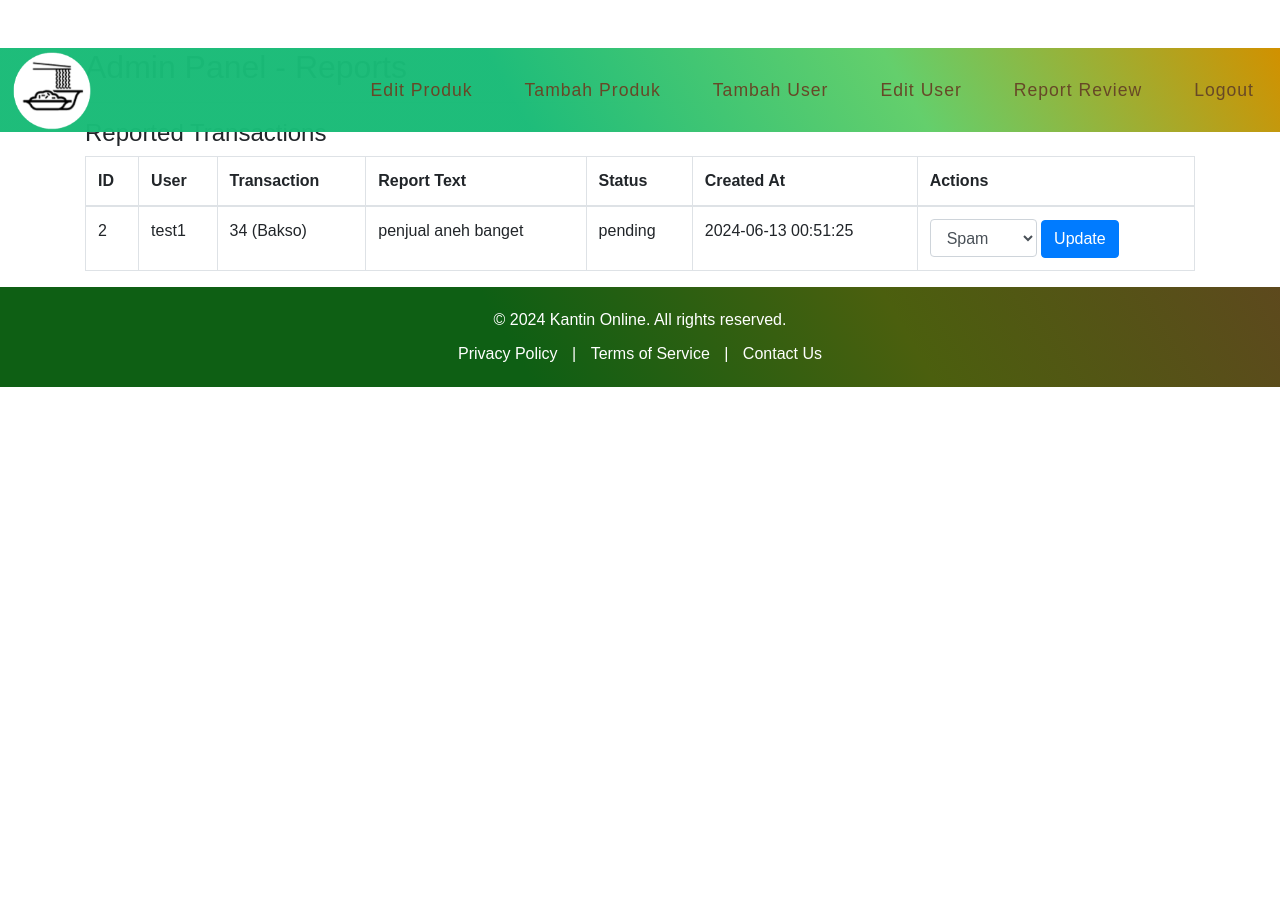
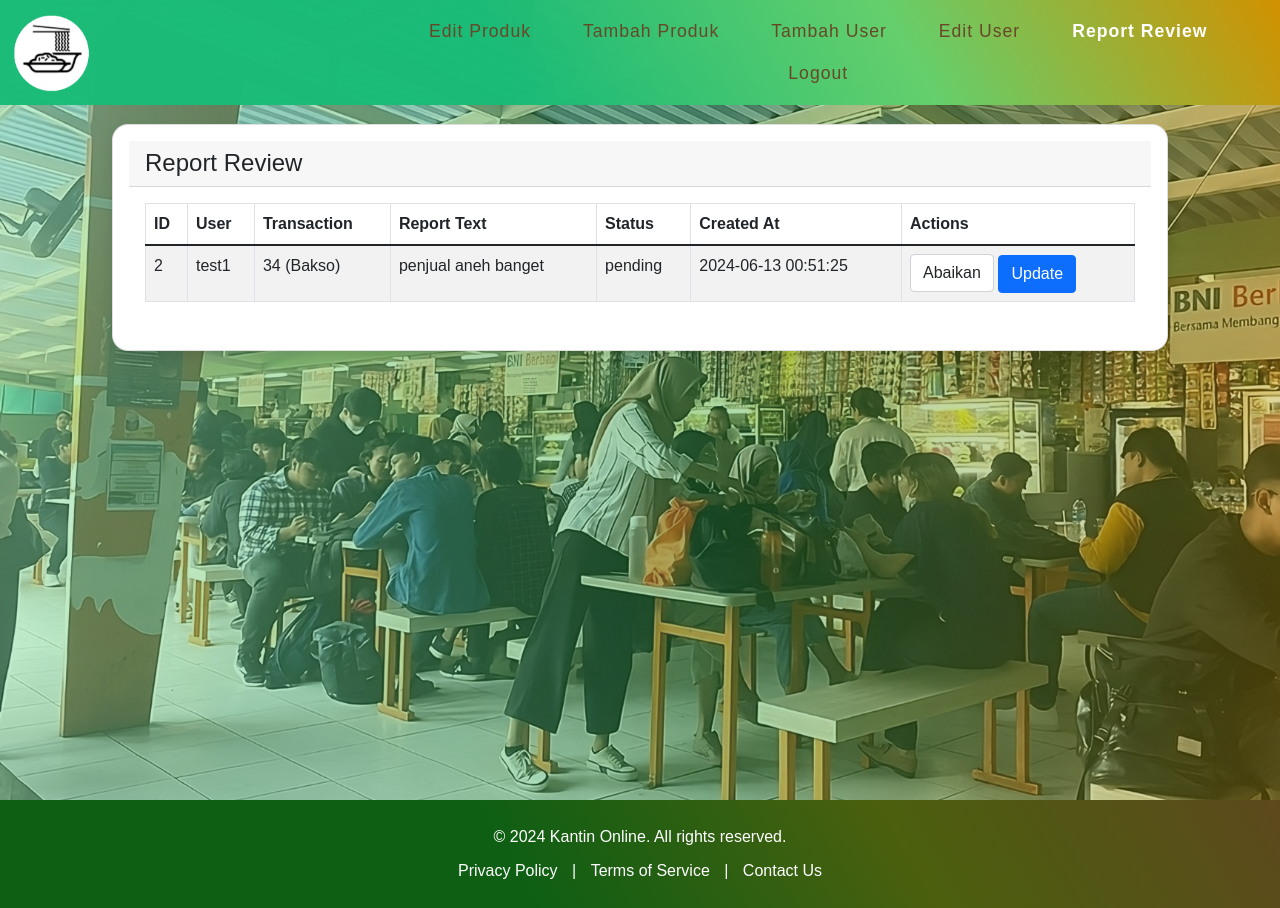
Before and after one commit to Thaaan184/Kantin-Kampus, a PHP site: page /report-review.php in a window 1280 px wide. Before the commit the page ends 387 px from the top, so only its background shows below. Run offline with PHP 8.4, Linux system fonts and the light colour scheme; a user stored in the database is signed in; data comes from the database, SQL or seed files in the repository; some libraries are stand-ins or nearby versions; some web fonts are replaced.

Commit message:
Fix Report View

```diff
--- a/index.php
+++ b/index.php
@@ -62,6 +62,7 @@
                 <li><a class="nav-item nav-link active" href="tambah-produk.php">Tambah Produk</a></li>
                 <li><a class="nav-item nav-link active" href="tambah-user.php">Tambah User</a></li>
                 <li><a class="nav-item nav-link active" href="user-edit.php">Edit User</a></li>
+                <li><a class="nav-item nav-link active" href="report-review.php">Report Review</a></li>
             <?php } elseif ($role == 'seller') { ?>
                 <li><a class="nav-item nav-link active" href="toko.php">Toko Saya</a></li>
                 <li><a class="nav-item nav-link active" href="tambah-produk.php">Tambah Produk</a></li>
--- a/report-review.php
+++ b/report-review.php
@@ -1,24 +1,22 @@
 <?php
 include("config.php");
+
 session_start();
-
-// Check if the user is logged in and if the user is an admin
-if (!isset($_SESSION['username'])) {
-    header("Location: login.php");
-    exit();
-}
-
-$namaos = $_SESSION['username'];
+$is_logged_in = isset($_SESSION['username']);
 $role = '';
 
+if ($is_logged_in) {
+    $username = $_SESSION['username'];
     $stmt = $koneksi->prepare("SELECT role FROM users WHERE username = ?");
-$stmt->bind_param("s", $namaos);
+    $stmt->bind_param("s", $username);
     $stmt->execute();
     $result = $stmt->get_result();
     $user_info = $result->fetch_assoc();
     $role = $user_info['role'];
     $stmt->close();
+}
 
+// Redirect if not admin
 if ($role !== 'admin') {
     header("Location: index.php");
     exit();
@@ -37,7 +35,17 @@
     header("Location: report-review.php");
     exit();
 }
+
+// Query to fetch reports
+$sql = "SELECT r.id, r.report_text, r.status, r.created_at, u.username, t.menu_id, m.nama_produk
+        FROM reports r
+        JOIN users u ON r.user_id = u.id
+        JOIN transactions t ON r.transaction_id = t.id
+        JOIN menu m ON t.menu_id = m.id
+        WHERE r.status IN ('pending','spam','finished')";
+$query = $koneksi->query($sql);
 ?>
+
 <!DOCTYPE html>
 <html lang="en">
 
@@ -45,36 +53,34 @@
     <meta charset="UTF-8">
     <meta http-equiv="X-UA-Compatible" content="IE=edge">
     <meta name="viewport" content="width=device-width, initial-scale=1.0">
-    <title>Admin Reports | Kantin Online</title>
-    <!-- CSS -->
-    <link rel="stylesheet" href="https://stackpath.bootstrapcdn.com/bootstrap/4.4.1/css/bootstrap.min.css" integrity="sha384-Vkoo8x4CGsO3+Hhxv8T/Q5PaXtkKtu6ug5TOeNV6gBiFeWPGFN9MuhOf23Q9Ifjh" crossorigin="anonymous">
+    <title>Edit Produk</title>
+    <link href="https://cdn.jsdelivr.net/npm/bootstrap@5.1.3/dist/css/bootstrap.min.css" rel="stylesheet" integrity="sha384-1BmE4kWBq78iYhFldvKuhfTAU6auU8tT94WrHftjDbrCEXSU1oBoqyl2QvZ6jIW3" crossorigin="anonymous">
     <link rel="stylesheet" href="style2.css?v=<?php echo time(); ?>">
     <link href="https://fonts.googleapis.com/css2?family=Palanquin+Dark&display=swap" rel="stylesheet">
 </head>
 
-<body>
+<body class="d-flex flex-column min-vh-100">
     <header>
-        <a href="index.php"><img src="image/logopolos.png" class="upn" alt="Logo"></a>
+        <a href="login.php"><img src="image/logopolos.png" class="upn"></a>
         <ul class="navigasi">
             <?php if ($role == 'admin') { ?>
                 <li><a class="nav-item nav-link active" href="output-menu.php">Edit Produk</a></li>
                 <li><a class="nav-item nav-link active" href="tambah-produk.php">Tambah Produk</a></li>
                 <li><a class="nav-item nav-link active" href="tambah-user.php">Tambah User</a></li>
                 <li><a class="nav-item nav-link active" href="user-edit.php">Edit User</a></li>
-                <li><a class="nav-item nav-link active" href="report-review.php">Report Review</a></li>
+                <li><a class="nav-item nav-link active" href="report-review.php" style="color: white; font-weight: 600;">Report Review</a></li>
                 <li><a class="nav-item nav-link active" href="logout.php">Logout</a></li>
             <?php } else { ?>
                 <li><a class="nav-item nav-link active" href="login.php">Login</a></li>
             <?php } ?>
         </ul>
     </header>
-
-    <div class="container mt-5">
-        <h2>Admin Panel - Reports</h2>
-        <hr>
-        <h4>Reported Transactions</h4>
-        <div class="table-responsive">
-            <table class="table table-bordered">
+    <div class="banner">
+        <div class="container my-4 flex-grow-1">
+            <div class="card p-3">
+                <h4 class="card-header">Report Review</h4>
+                <div class="card-body">
+                    <table class="table table-bordered table-striped">
                         <thead>
                             <tr>
                                 <th>ID</th>
@@ -87,42 +93,35 @@
                             </tr>
                         </thead>
                         <tbody>
-                    <?php
-                    $sql = "SELECT r.id, r.report_text, r.status, r.created_at, u.username, t.menu_id, m.nama_produk
-                            FROM reports r
-                            JOIN users u ON r.user_id = u.id
-                            JOIN transactions t ON r.transaction_id = t.id
-                            JOIN menu m ON t.menu_id = m.id
-                            WHERE r.status IN ('pending', 'reported')";
-                    $query = $koneksi->query($sql);
-
-                    while ($report = $query->fetch_assoc()) {
-                        echo "<tr>
-                                <td>{$report['id']}</td>
-                                <td>{$report['username']}</td>
-                                <td>{$report['menu_id']} ({$report['nama_produk']})</td>
-                                <td>" . htmlspecialchars($report['report_text']) . "</td>
-                                <td>" . htmlspecialchars($report['status']) . "</td>
-                                <td>{$report['created_at']}</td>
+                            <?php while ($report = $query->fetch_assoc()) { ?>
+                                <tr>
+                                    <td><?php echo $report['id']; ?></td>
+                                    <td><?php echo $report['username']; ?></td>
+                                    <td><?php echo $report['menu_id']; ?> (<?php echo $report['nama_produk']; ?>)</td>
+                                    <td><?php echo htmlspecialchars($report['report_text']); ?></td>
+                                    <td><?php echo htmlspecialchars($report['status']); ?></td>
+                                    <td><?php echo $report['created_at']; ?></td>
                                     <td>
-                                    <form method='POST' action='' class='d-inline'>
-                                        <input type='hidden' name='report_id' value='{$report['id']}'>
-                                        <select name='status' class='form-control d-inline w-auto'>
-                                            <option value='spam'>Spam</option>
-                                            <option value='finished'>Finished</option>
+                                        <form method="POST" action="" class="d-inline">
+                                            <input type="hidden" name="report_id" value="<?php echo $report['id']; ?>">
+                                            <select name="status" class="form-control d-inline w-auto">
+                                                <option value="pending">Abaikan</option>
+                                                <option value="spam">Spam</option>
+                                                <option value="finished">Selesai</option>
                                             </select>
-                                        <button type='submit' class='btn btn-primary'>Update</button>
+                                            <button type="submit" class="btn btn-primary">Update</button>
                                         </form>
                                     </td>
-                              </tr>";
-                    }
-                    ?>
+                                </tr>
+                            <?php } ?>
                         </tbody>
                     </table>
                 </div>
             </div>
+        </div>
+    </div>
 
-    <footer class="footer mt-auto py-3 bg-light">
+    <footer class="mt-auto">
         <div class="container">
             <p>&copy; 2024 Kantin Online. All rights reserved.</p>
             <p>
@@ -132,9 +131,8 @@
             </p>
         </div>
     </footer>
-
     <script src="https://code.jquery.com/jquery-2.1.3.min.js"></script>
-    <script src="http://maxcdn.bootstrapcdn.com/bootstrap/3.3.1/js/bootstrap.min.js"></script>
+    <script src="https://maxcdn.bootstrapcdn.com/bootstrap/3.3.1/js/bootstrap.min.js"></script>
 </body>
 
 </html>
```
Lines whose indentation alone changed are shown as unchanged.
